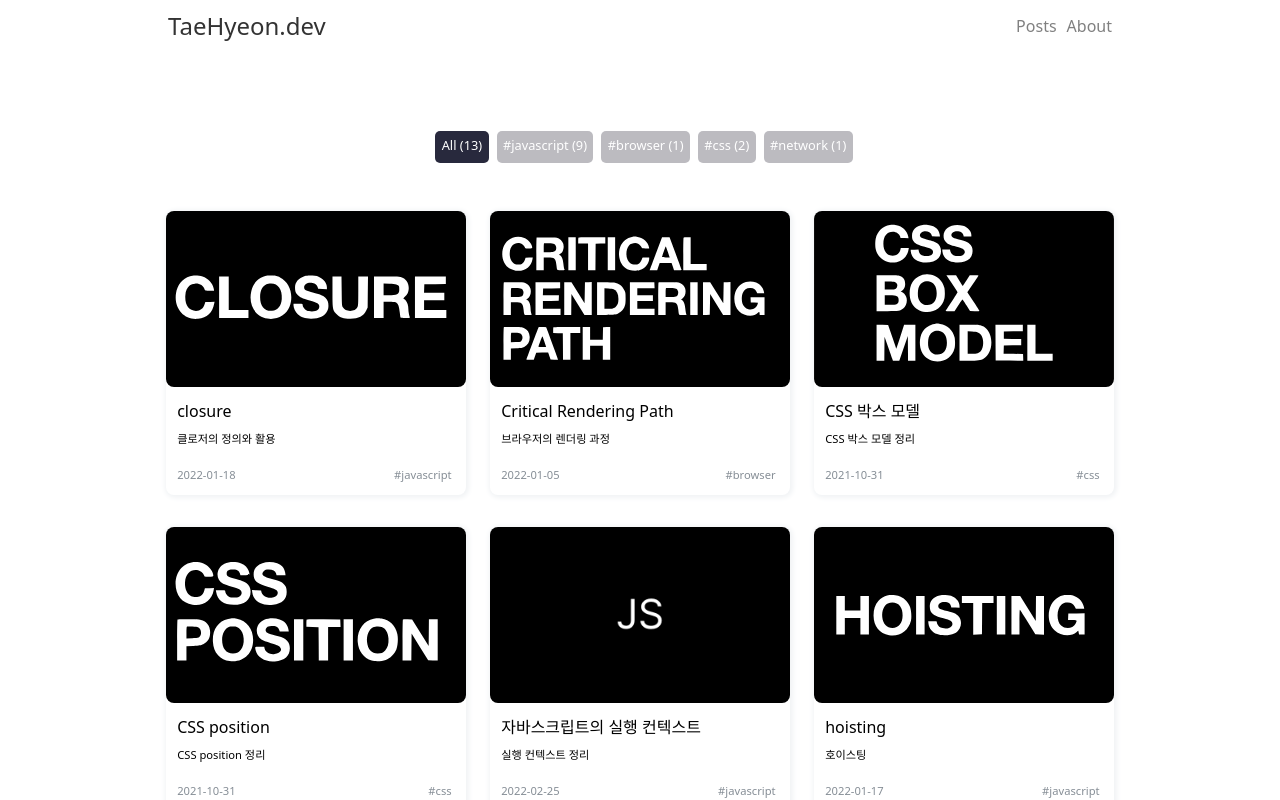
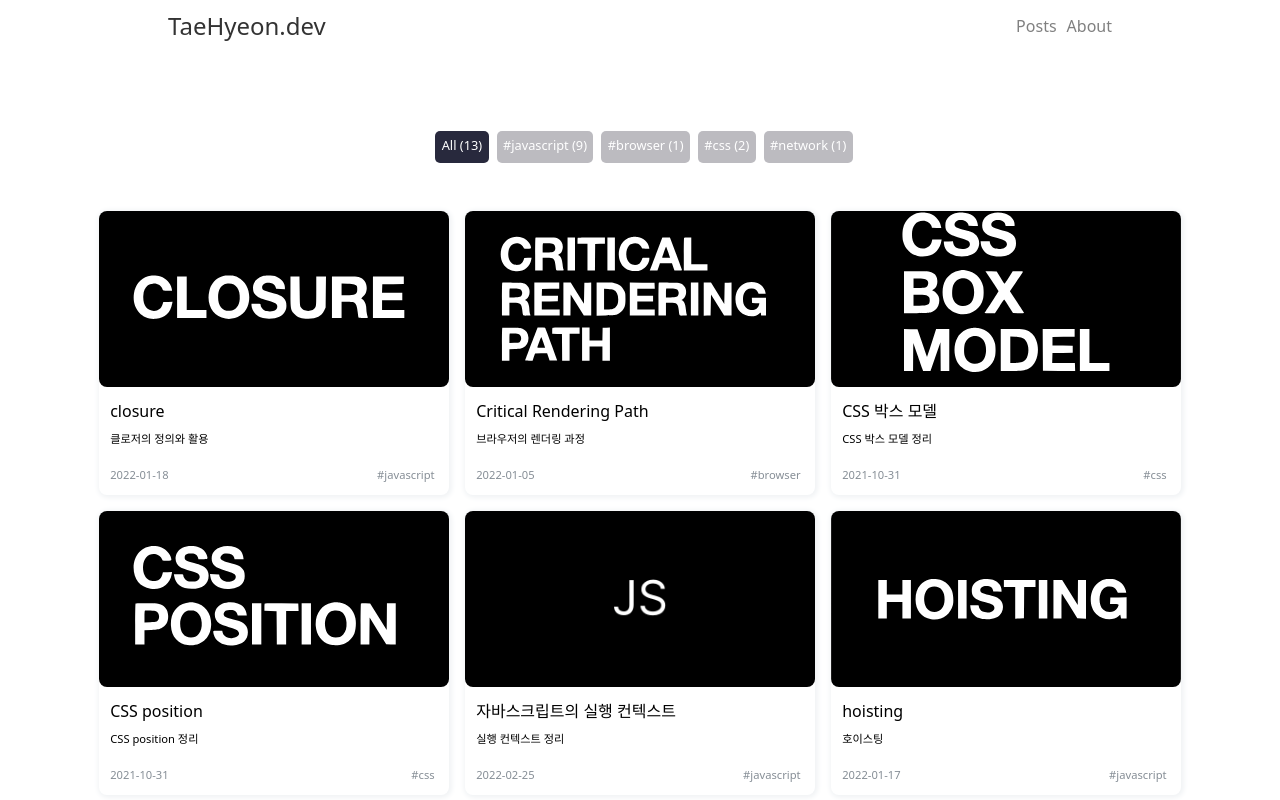
Before and after one commit to th2205/my-blog, a Next.js app: page / in a window 1280 px wide. Shown: the top 800 px of the page. Built offline with nearby package versions, Linux system fonts and the light colour scheme.

Commit message:
feat: update

```diff
--- a/components/Article.module.scss
+++ /dev/null
@@ -1,26 +0,0 @@
-@import "../styles/animations.scss";
-
-.ui-article-layout {
-  width: 100%;
-  padding-top: 2rem;
-  display: grid;
-  justify-content: center;
-  gap: 1rem;
-  padding-bottom: 2rem;
-  animation: fadein 0.3s linear;
-
-  @media screen and (min-width: 300px) {
-    grid-template-columns: repeat(1, 300px);
-    gap: 2rem 1.5rem;
-  }
-
-  @media screen and (min-width: 768px) {
-    grid-template-columns: repeat(2, 300px);
-    gap: 2rem 1.5rem;
-  }
-
-  @media screen and (min-width: 1200px) {
-    grid-template-columns: repeat(3, 300px);
-    gap: 2rem 1.5rem;
-  }
-}
--- a/components/Article.tsx
+++ /dev/null
@@ -1,17 +0,0 @@
-import { PostsData } from "@/lib/MDparser";
-import ArticleItem from "@/components/ArticleItem";
-import style from "@/components/Article.module.scss";
-
-interface ArticleProps {
-  allPostsData: PostsData[];
-}
-
-export default function Article({ allPostsData }: ArticleProps) {
-  return (
-    <div className={style["ui-article-layout"]}>
-      {allPostsData.map((post, index: number) => (
-        <ArticleItem key={index} article={post} />
-      ))}
-    </div>
-  );
-}
--- a/components/common/Header.tsx
+++ b/components/common/Header.tsx
@@ -1,5 +1,5 @@
+import Head from "next/head";
 import styled from "@emotion/styled";
-import Head from "next/head";
 import Heading from "@/components/Heading";
 import Link from "@/components/Link";
 
@@ -26,8 +26,12 @@ export default function Header({ id, description }: HeaderProps) {
             </Heading>
           </Link>
           <HeaderItemContainer>
-            <HeaderItem>Posts</HeaderItem>
-            <HeaderItem>About</HeaderItem>
+            <Link href="/" underline={false}>
+              <HeaderItem>Posts</HeaderItem>
+            </Link>
+            <Link href="/about" underline={false}>
+              <HeaderItem>About</HeaderItem>
+            </Link>
           </HeaderItemContainer>
         </HeaderInnerContainer>
       </HeaderContainer>
--- a/components/ArticleItem.module.scss
+++ b/components/posts/ArticleItem.module.scss
@@ -1,4 +1,5 @@
 .container {
+  width: 350px;
   height: 100%;
   border-radius: 0.5rem;
   box-shadow: rgb(241 243 245) 1px 1px 5px 2px;
--- a/components/ArticleItem.tsx
+++ b/components/posts/ArticleItem.tsx
@@ -1,12 +1,12 @@
 import Link from "next/link";
-import style from "./ArticleItem.module.scss";
-import { PostsData } from "../lib/MDparser";
+import style from "@/components/posts/ArticleItem.module.scss";
+import { PostsData } from "@/lib/MDparser";
 
 interface ArticleProps {
   article: PostsData;
 }
 
-export default function Article({ article }: ArticleProps) {
+export default function ArticleItem({ article }: ArticleProps) {
   return (
     <Link href={`/posts/${article.id}`}>
       <div className={style.container}>
--- /dev/null
+++ b/components/posts/ArticleLayout.tsx
@@ -0,0 +1,31 @@
+import { ReactNode } from "react";
+import styled from "@emotion/styled";
+import { keyframes } from "@emotion/react";
+
+interface ArticleProps {
+  children: ReactNode;
+}
+
+export default function ArticleLayout({ children }: ArticleProps) {
+  return <Layout>{children}</Layout>;
+}
+
+const fadIn = keyframes`
+  from {
+    opacity: 0;
+  }
+  to {
+    opacity: 1;
+  }
+`;
+
+const Layout = styled.div`
+  width: 100%;
+  padding-top: 2rem;
+  display: flex;
+  flex-wrap: wrap;
+  justify-content: center;
+  gap: 1rem;
+  padding-bottom: 2rem;
+  animation: ${fadIn} 0.3s linear;
+`;
--- /dev/null
+++ b/pages/about.tsx
@@ -0,0 +1,5 @@
+import Header from "@/components/common/Header";
+
+export default function About() {
+  return <Header />;
+}
--- a/pages/index.tsx
+++ b/pages/index.tsx
@@ -1,9 +1,10 @@
 import mdParser, { PostsData } from "../lib/MDparser";
-import Article from "../components/Article";
 import Header from "@/components/common/Header";
-import { useHash } from "../hooks/useHash";
+import { useHash } from "@/hooks/useHash";
 import Tag from "../components/Tag";
 import TagItem from "../components/TagItem";
+import ArticleLayout from "@/components/posts/ArticleLayout";
+import ArticleItem from "@/components/posts/ArticleItem";
 
 interface HomeProps {
   allPostsData: PostsData[];
@@ -42,7 +43,11 @@ export default function Home({
             );
           })}
         </Tag>
-        <Article allPostsData={posts} />
+        <ArticleLayout>
+          {allPostsData.map((article, index) => (
+            <ArticleItem key={index} article={article} />
+          ))}
+        </ArticleLayout>
       </div>
     </>
   );
--- a/pages/posts/[id].tsx
+++ b/pages/posts/[id].tsx
@@ -1,6 +1,6 @@
 import Header from "@/components/common/Header";
-import Post from "../../components/Post";
-import mdParser, { PostsData } from "../../lib/MDparser";
+import Post from "@/components/Post";
+import mdParser, { PostsData } from "@/lib/MDparser";
 
 interface PostProps {
   postData: PostsData;
```
